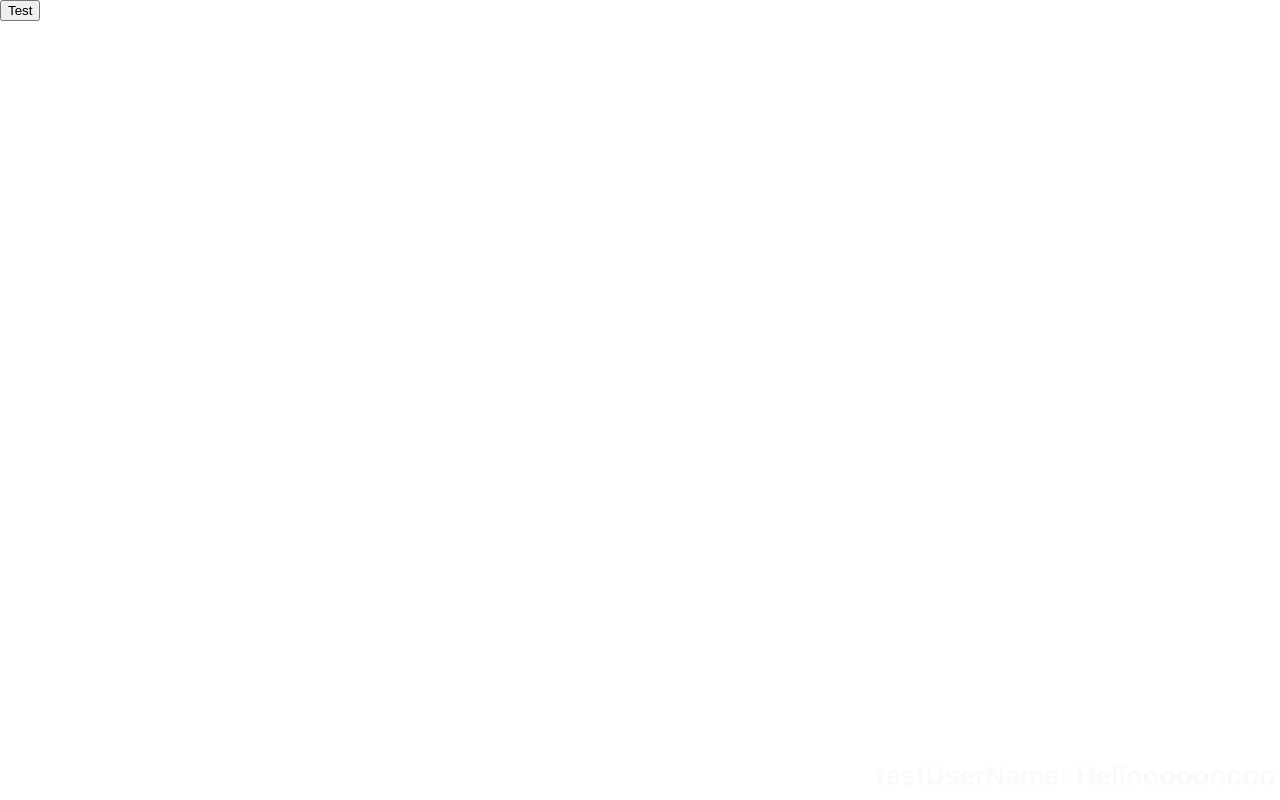
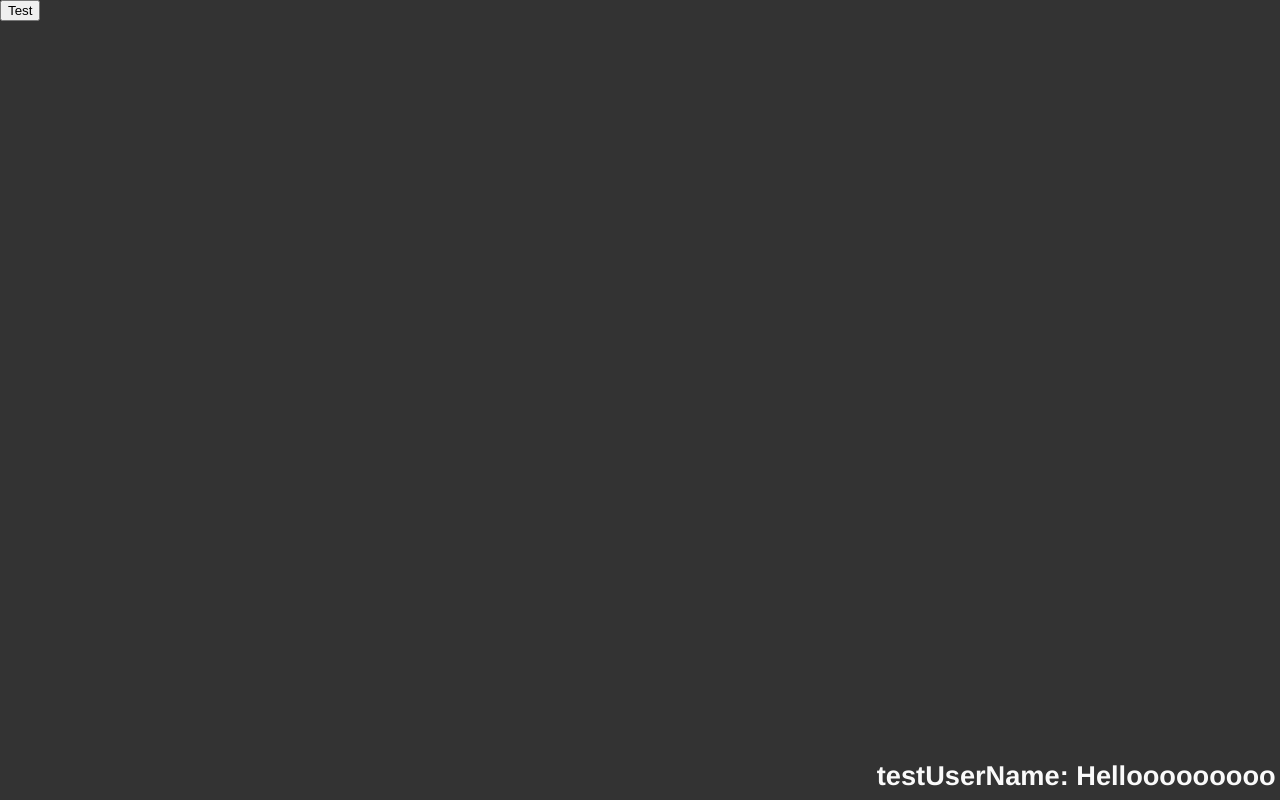
Before and after one commit to Hackbit/TwitchZoom, a React (Create React App) app: page / in a window 1280 px wide. Built offline with nearby package versions, Linux system fonts and the light colour scheme.

Commit message:
Changed transparency background color

```diff
--- a/src/App.css
+++ b/src/App.css
@@ -1,6 +1,9 @@
 /* The root elements */
 body {
+  /* We'll need transparency later
   background-color: rgba(0,0,0,0);
+  */
+  background-color: #333;
 }
 html, body {
   margin: 0;
```
